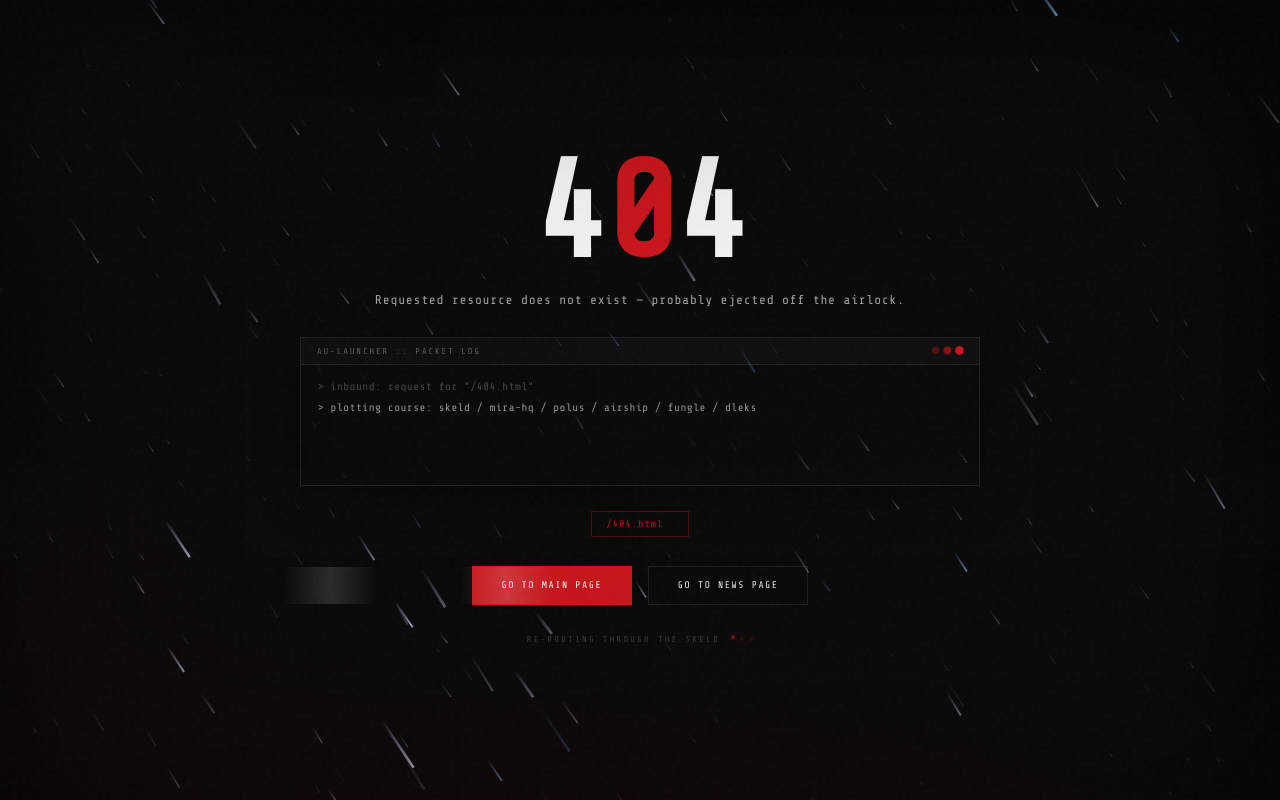
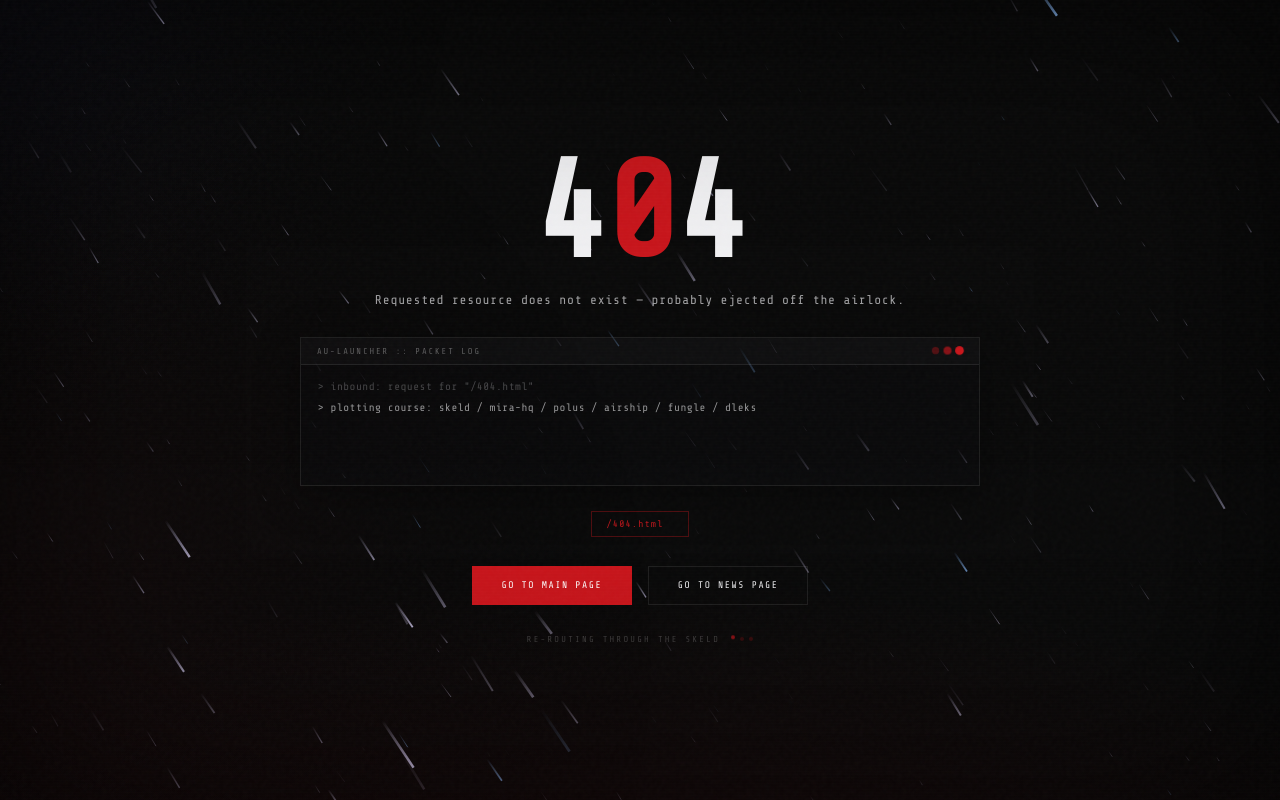
Before and after one commit to jogamerforgames2021/AmongUsLauncherWebsite, a plain HTML site: page 404.html in a window 1280 px wide. Drawn offline with nearby package versions, Linux system fonts and the light colour scheme.

Commit message:
fix shine

```diff
--- a/404.html
+++ b/404.html
@@ -195,13 +195,15 @@ body::after{
   transition:border-color .12s,color .12s,background .12s,transform .12s;
   position:relative;overflow:visible;
 }
-.pa-btn::before{
+.pa-btn::before,.pa-btn::after{content:none;}
+.pa-btn .shine{position:absolute;inset:0;overflow:hidden;pointer-events:none;}
+.pa-btn .shine::before{
   content:'';position:absolute;top:0;left:-120%;width:60%;height:100%;
-  background:linear-gradient(90deg,transparent,rgba(255,255,255,.14),transparent);
-  transition:left .4s;pointer-events:none;
+  background:linear-gradient(90deg,transparent,rgba(255,255,255,.16),transparent);
+  transition:left .4s;
 }
 .pa-btn:hover{border-color:var(--red);color:var(--red);transform:translateY(-2px);}
-.pa-btn:hover::before{left:160%;}
+.pa-btn:hover .shine::before{left:160%;}
 .pa-btn.primary{background:var(--red);border-color:var(--red);color:#fff;}
 .pa-btn.primary:hover{background:#e01b22;}
 
@@ -269,8 +271,8 @@ body::after{
   <span class="ph-path" id="ph-path">/lost-in-space</span>
 
   <div class="ph-actions">
-    <a class="pa-btn primary" href="/">Go to Main Page <span class="tip">return to the main page &mdash; everything is safe there</span></a>
-    <a class="pa-btn" href="/news">Go to News Page <span class="tip">maybe we removed the page you were looking for</span></a>
+    <a class="pa-btn primary" href="/"><span class="shine"></span>Go to Main Page <span class="tip">return to the main page &mdash; everything is safe there</span></a>
+    <a class="pa-btn" href="/news"><span class="shine"></span>Go to News Page <span class="tip">maybe we removed the page you were looking for</span></a>
   </div>
 
   <div class="ph-footer">
```
